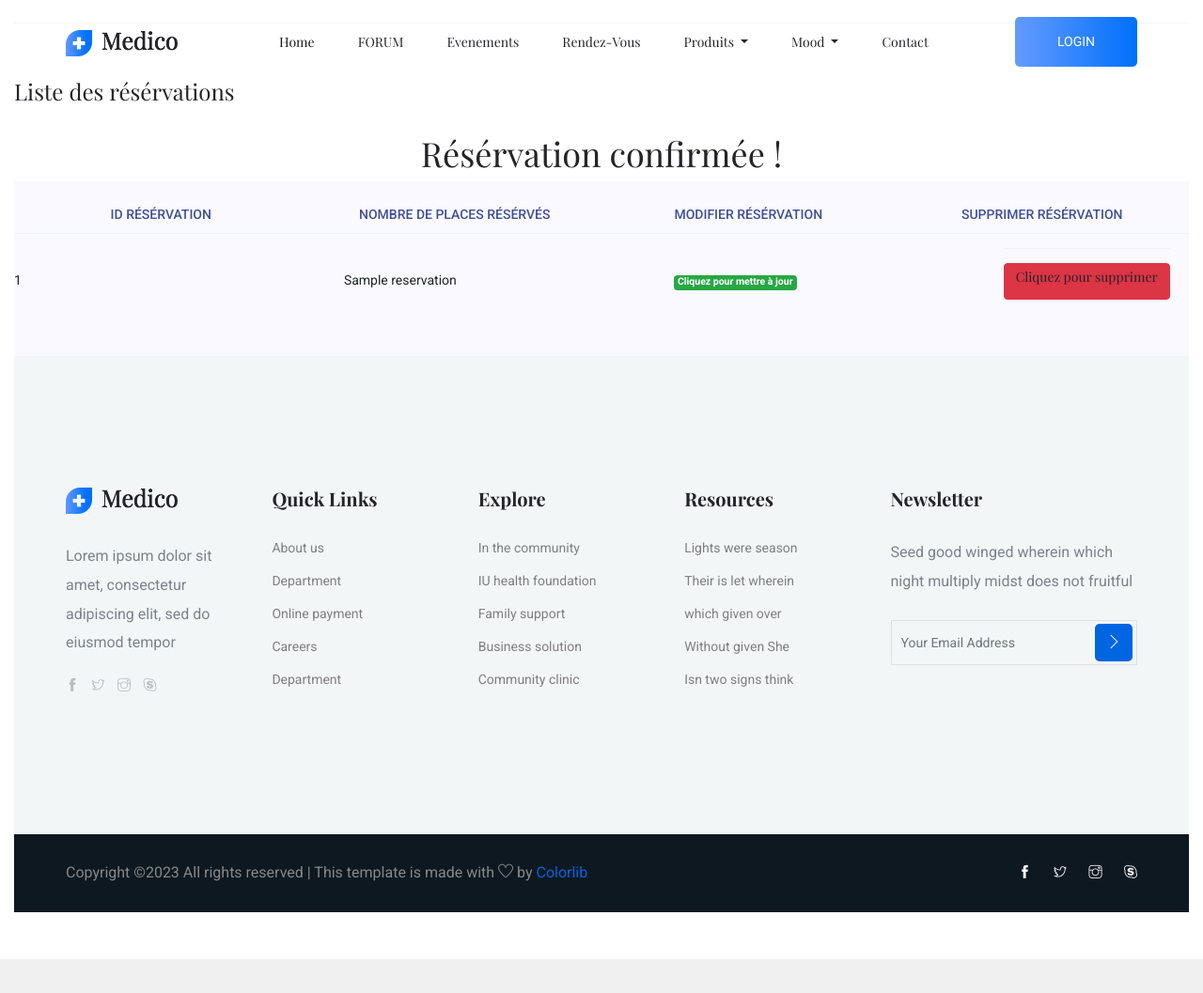
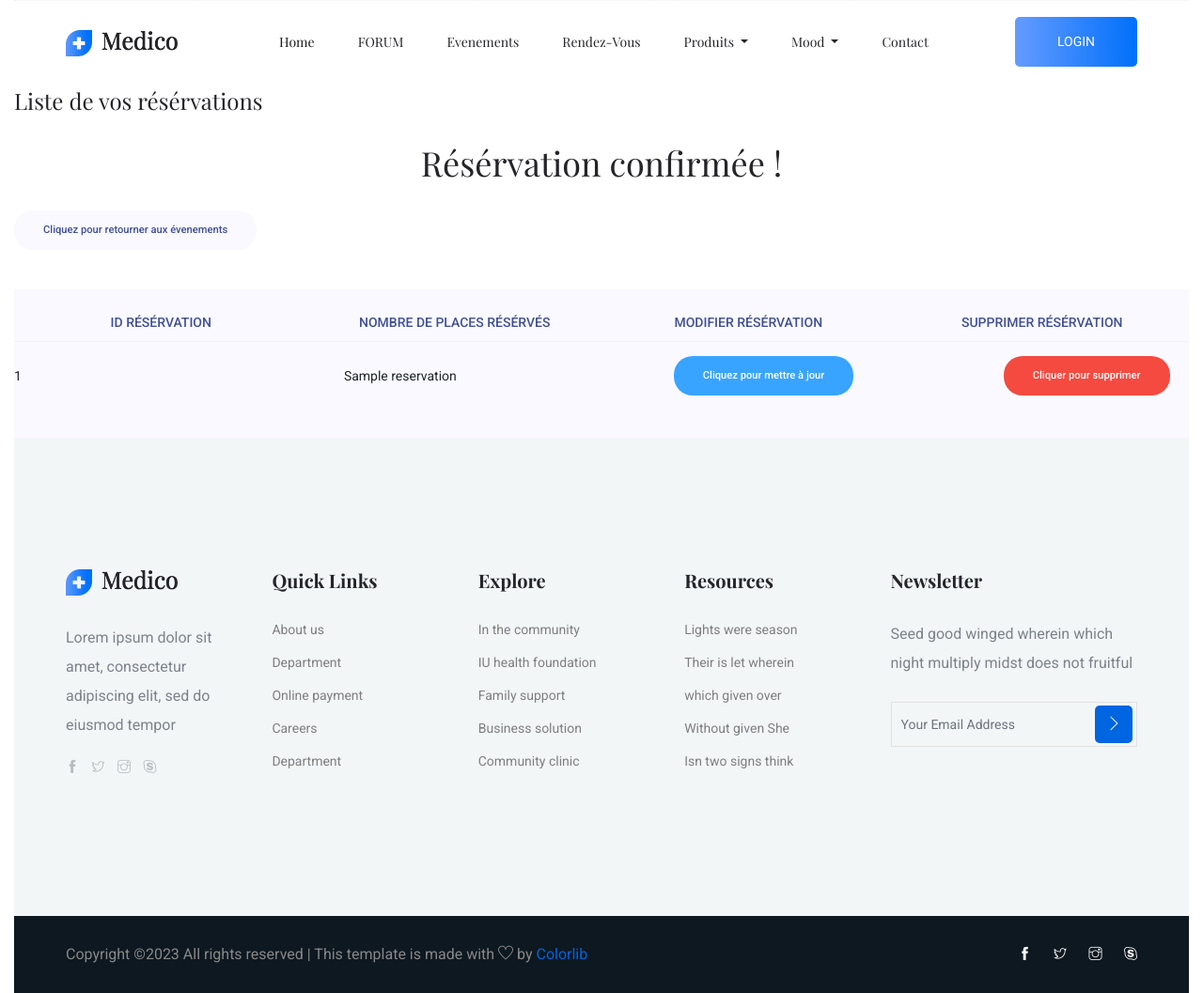
Before and after one commit to rayenbac/PIDEV, a Symfony app: template templates/reservation/afficheReservation.html.twig in a window 1280 px wide. Shown: the top 1057 px of the page at 94% size. Before the commit the page ends 1021 px from the top, so only its background shows below. Run offline with Twig, Linux system fonts and the light colour scheme; the template is opened without the code that fills it: most values are stand-ins (such as "Sample title", 1, 10 or a date in 2020); some libraries are stand-ins or nearby versions.

Commit message:
Success!!

```diff
--- a/src/Entity/Evenements.php
+++ b/src/Entity/Evenements.php
@@ -62,13 +62,14 @@ class Evenements
 
     #[ORM\Column(nullable: true)]
     #[Assert\NotBlank(message:"Le nombre de places est obligatoire")]
-    #[Assert\Positive(message:'Le nombre de places doit etre positif')]
+    #[Assert\PositiveOrZero(message:'Le nombre de places doit etre supérieur à zéro')]
     private ?int $NbrDePlaces = null;
 
     #[ORM\Column(length: 255, nullable: true)]
     private ?string $Type = null;
 
     #[ORM\Column(length: 255, nullable: true)]
+
 
     private ?string $Image = null;
 
--- a/templates/common/header.html.twig
+++ b/templates/common/header.html.twig
@@ -3,7 +3,7 @@
             <div class="row align-items-center">
                 <div class="col-lg-12">
                     <nav class="navbar navbar-expand-lg navbar-light">
-                        <a class="navbar-brand" href="index.html"> <img src="{{ asset('assets/img/logo.png')}}" alt="logo"> </a>
+                        <a class="navbar-brand" href="index.html"> <img  src="{{ asset('assets/img/logo.png')}}" alt="logo"> </a>
                         <button class="navbar-toggler" type="button" data-toggle="collapse"
                             data-target="#navbarSupportedContent" aria-controls="navbarSupportedContent"
                             aria-expanded="false" aria-label="Toggle navigation">
@@ -14,16 +14,16 @@
                             id="navbarSupportedContent">
                             <ul class="navbar-nav align-items-center">
                                 <li class="nav-item active">
-                                    <a class="nav-link" href="{{path('addConsultation')}}">Home</a>
+                                    <a class="nav-link" href="{{path('home')}}">Home</a>
                                 </li>
                                   <li class="nav-item">
                                     <a class="nav-link" href="Doctor.html">FORUM</a>
                                 </li>
                                 <li class="nav-item">
-                                    <a class="nav-link" href="about.html">Evenements</a>
+                                    <a class="nav-link" href="{{path('afficheE')}}">Evenements</a>
                                 </li>
                                 <li class="nav-item">
-                                    <a class="nav-link" href="Doctor.html">Rendez-vous</a>
+                                    <a class="nav-link" href="">Rendez-vous</a>
                                 </li>
 
 
--- a/templates/dashboard/footer.html.twig
+++ b/templates/dashboard/footer.html.twig
@@ -2,7 +2,7 @@
         <div class="container my-auto">
           <div class="copyright text-center my-auto">
             <span>copyright &copy; <script> document.write(new Date().getFullYear()); </script> - developed by
-              <b><a href="https://indrijunanda.gitlab.io/" target="_blank">indrijunanda</a></b>
+              <b><a href="https://indrijunanda.gitlab.io/" target="_blank">MRS Dev</a></b>
             </span>
           </div>
         </div>
@@ -10,7 +10,7 @@
         <div class="container my-auto py-2">
           <div class="copyright text-center my-auto">
             <span>copyright &copy; <script> document.write(new Date().getFullYear()); </script> - distributed by
-              <b><a href="https://themewagon.com/" target="_blank">themewagon</a></b>
+              <b><a href="https://themewagon.com/" target="_blank">Esprit</a></b>
             </span>
           </div>
         </div>
--- a/templates/reservation/addR.html.twig
+++ b/templates/reservation/addR.html.twig
@@ -45,11 +45,14 @@
 								{{form_widget(f.Email,{'attr': {'class': 'form-control', 'placeholder': ' Email', 'id': 'exampleFormControlTextarea1', }}) }}
 								{{form_errors(f.Email)}}
 							</div>
+
 							<div class="form-group">
 								{{form_label(f.Evenements,"Choisir l'événement " )}}
-								{{form_widget(f.Evenements,{'attr': {'class': 'form-control', 'placeholder': ' NombreDePlacesAReserver', 'id': 'exampleFormControlTextarea1', }}) }}
+								{{form_widget(f.Evenements,{'attr': {'class': 'form-control', 'placeholder': ' Nom événement', 'id': 'exampleFormControlTextarea1', }}) }}
 								{{form_errors(f.Evenements)}}
 							</div>
+							<!-- {% if  f.Evenements  %}
+							{% endif %} -->
 							{{ form_widget(f.save, { 'attr': {'class': 'btn btn-primary'} }) }}
     						{{form_end(f)}}
 						</div>
--- a/templates/reservation/afficheRAdmin.html.twig
+++ b/templates/reservation/afficheRAdmin.html.twig
@@ -29,6 +29,7 @@
 									<th>ID de la réservation</th>
 									<th>Nombre de places réservées</th>
 									<th>Nom de l'événement</th>
+									<th>Email  </th>
 
 
 
@@ -48,7 +49,10 @@
 
                                         <td>{{i.nombredeplaceareserver}}</td>
 										<td>{{i.Evenements.nomevenement}}</td>
+										<td>
+										{{i.Email}}
 
+										</td>
 
 
 
--- a/templates/reservation/afficheReservation.html.twig
+++ b/templates/reservation/afficheReservation.html.twig
@@ -2,30 +2,35 @@
 {% block body %}
 
 	<div class="container-fluid" id="container-wrapper">
-		<div class="d-sm-flex align-items-center justify-content-between mb-4">
+
+
+		<div class="section-top-border">
+			<br/>
+			<br/>
+			<h3 class="mb-30">Liste de vos résérvations</h3>
+			<center>
+				<h1>Résérvation confirmée !</h1>
+				<br/>
+
+			  </center>
 
 
 
-			</a>
-
-		</div>
+						<a href="{{ path('afficheE') }}" class="genric-btn default circle">
 
 
-		<div class="section-top-border">
-			<h1></h1>
-			<h1></h1>
-			<h1></h1>
-			<h3 class="mb-30">Liste des résérvations</h3>
-			<center>
-				<h1>Résérvation confirmée !</h1>
-			  </center>
+							Cliquez pour retourner aux évenements
+					</a>
 
+
+		<br/>
+			<br/>
+			<br/>
 			<div class="progress-table-wrap">
 				<div class="progress-table">
 					<div class="table-head">
 						<div class="country"><center>Id résérvation</center></div>
 						<div class="country"><center>Nombre de places résérvés </center></div>
-
 
 						<div class="country"><center>Modifier résérvation </center></div>
 						<div class="country"><center>Supprimer résérvation </center></div>
@@ -37,20 +42,26 @@
 					<div class="country">{{i.id}}</div>
 						<div class="country"> <center>{{i.nombredeplaceareserver}}</center> </div>
 
-						<div class="country"><a  href="{{ path('updateReservation',{'id':i.id}) }}" >
-							<span class="badge badge-success">
-								Cliquez pour mettre à jour</span>
+						<div class="country"><a href="{{ path('updateReservation',{'id':i.id}) }}" class="genric-btn info circle">
+
+
+								Cliquez pour mettre à jour
 						</a>
 						</div>
 
-						<div class="table-row">
-								<a href="{{path('suppReservation',{'id':i.id }) }}" class="btn btn-danger ">
-									<h6>Cliquez pour supprimer</h6>
-
-								</a>
 
 
-							</div>
+
+
+							<td>
+								<a href="{{path('suppReservation',{'id':i.id }) }}" class="genric-btn danger circle">
+								Cliquer pour supprimer
+							  </a>
+							</td>
+
+
+
+
 						</div>
 
 						{% endfor %}
```
Also changed, not shown: src/Controller/ReservationController.php (+5 -3 lines), src/Entity/Reservation.php (+7 -3 lines), templates/dashboard/header.html.twig (+21 -6 lines), templates/evenements/addE.html.twig (+13 -8 lines), templates/evenements/updateE.html.twig (+9 -8 lines), public/assets/img/post/x.png (renamed from public/assets/img/1-removebg-preview-1-63efedfcba64e.png), public/dashboard/img/logo/x.png (added).
